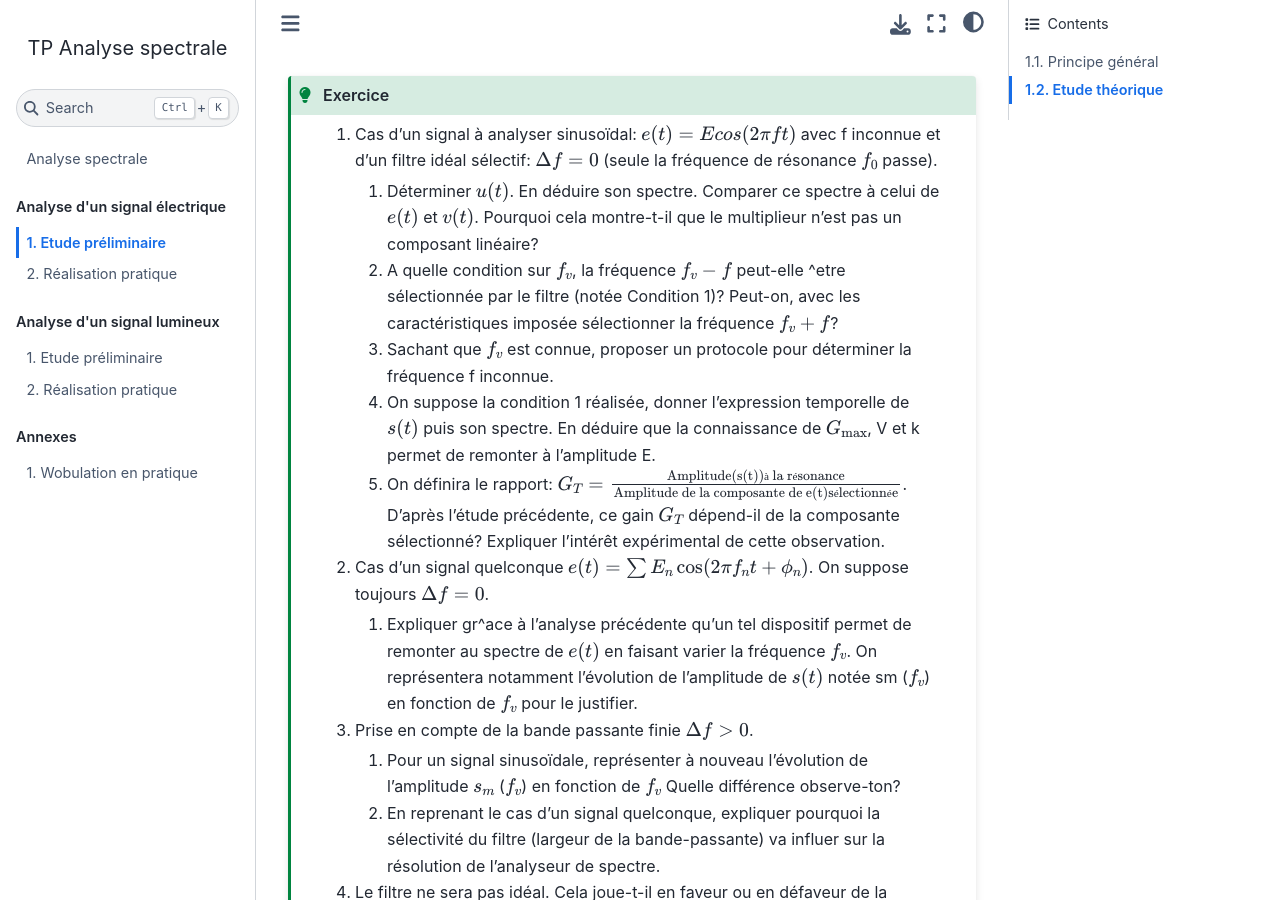
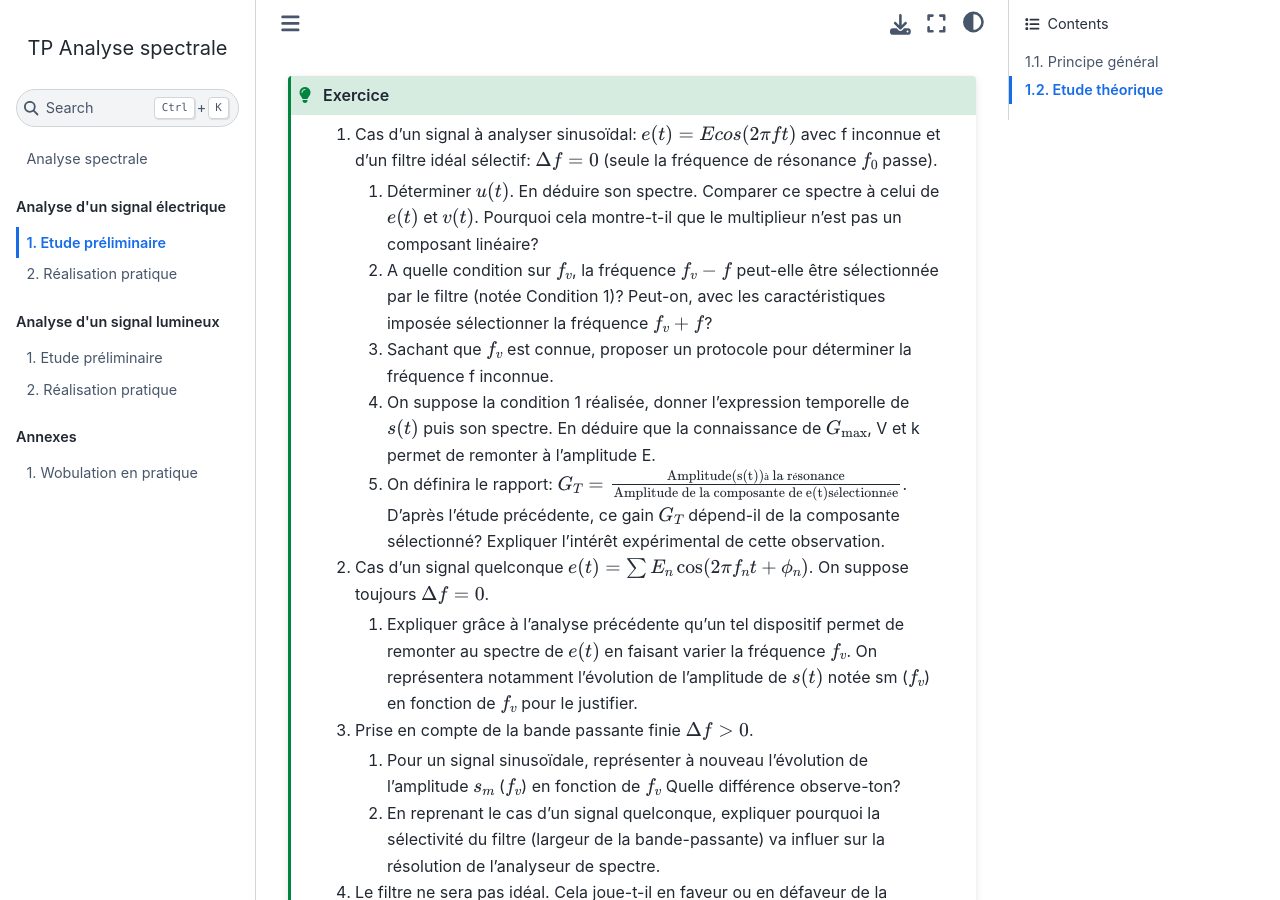
Before and after one commit to pcsi3physiquestan/tp4_analspec_sources, a Jupyter Book: the page built from notebook/anspec_elec_preliminaire.md, in a window 1280 px wide and 900 px high, scrolled down 1017 px. Built offline with Jupyter Book 1.0.4 settings and Sphinx 7.4.7 and the Sphinx Book theme 1.1.4, drawn with Linux system fonts in a browser that asks for light colours.

Commit message:
Mise à jour des sources

```diff
--- a/notebook/anspec_elec_preliminaire.md
+++ b/notebook/anspec_elec_preliminaire.md
@@ -47,12 +47,12 @@ Dans l'étude théorique proposée ici, on assimile le filtre passe-bande à son
 
 1. Cas d'un signal à analyser sinusoïdal: $e(t)=Ecos(2 \pi f t)$ avec f inconnue et d'un filtre idéal sélectif: $\Delta f =0$ (seule la fréquence de résonance $f_0$ passe).
     1. Déterminer $u(t)$. En déduire son spectre. Comparer ce spectre à celui de $e(t)$ et $v(t)$. Pourquoi cela montre-t-il que le multiplieur n'est pas un composant linéaire?
-    2. A quelle condition sur $f_v$, la fréquence $f_v - f$ peut-elle \^etre sélectionnée par le filtre (notée Condition 1)? Peut-on, avec les caractéristiques imposée sélectionner la fréquence $f_v+ f$?
+    2. A quelle condition sur $f_v$, la fréquence $f_v - f$ peut-elle être sélectionnée par le filtre (notée Condition 1)? Peut-on, avec les caractéristiques imposée sélectionner la fréquence $f_v+ f$?
     3. Sachant que $f_v$ est connue, proposer un protocole pour déterminer la fréquence f inconnue.
     4. On suppose la condition 1 réalisée, donner l'expression temporelle de $s(t)$ puis son spectre. En déduire que la connaissance de $G_{\max}$, V et k permet de remonter à l'amplitude E.
     5. On définira le rapport: $G_T= \frac{\textrm{Amplitude(s(t))à la résonance}}{\textrm{Amplitude de la composante de e(t)sélectionnée}}$. D'après l'étude précédente, ce gain $G_T$ dépend-il de la composante sélectionné? Expliquer l'intérêt expérimental de cette observation.
 2. Cas d'un signal quelconque $e(t)=\sum E_n \cos(2 \pi f_n t+ \phi_n)$. On suppose toujours $\Delta f=0$.
-    1. Expliquer gr\^ace à l'analyse précédente qu'un tel dispositif permet de remonter au spectre de $e(t)$ en faisant varier la fréquence $f_v$. On représentera notamment l'évolution de l'amplitude de $s(t)$ notée sm ($f_v$) en fonction de $f_v$ pour le justifier.
+    1. Expliquer grâce à l'analyse précédente qu'un tel dispositif permet de remonter au spectre de $e(t)$ en faisant varier la fréquence $f_v$. On représentera notamment l'évolution de l'amplitude de $s(t)$ notée sm ($f_v$) en fonction de $f_v$ pour le justifier.
 3. Prise en compte de la bande passante finie $\Delta f >0$.
     1. Pour un signal sinusoïdale, représenter à nouveau l'évolution de l'amplitude $s_m$ ($f_v$) en fonction de $f_v$ Quelle différence observe-ton?
     2. En reprenant le cas d'un signal quelconque, expliquer pourquoi la sélectivité du filtre (largeur de la bande-passante) va influer sur la résolution de l'analyseur de spectre.
```
Also changed, not shown: notebook/anspec_elec_tp.md (+1 -1 lines), notebook/anspec_optique_tp.md (+2 -2 lines).
